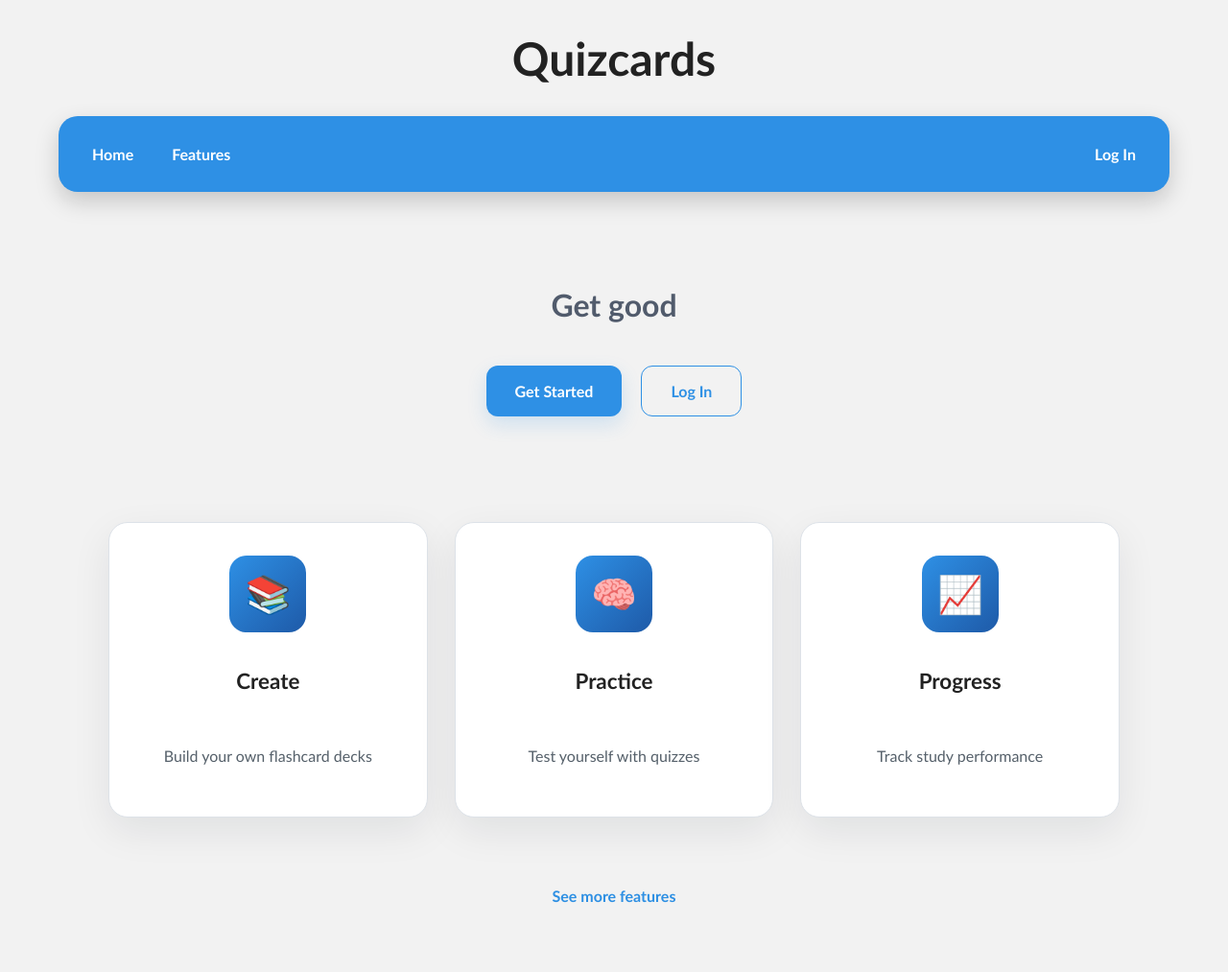
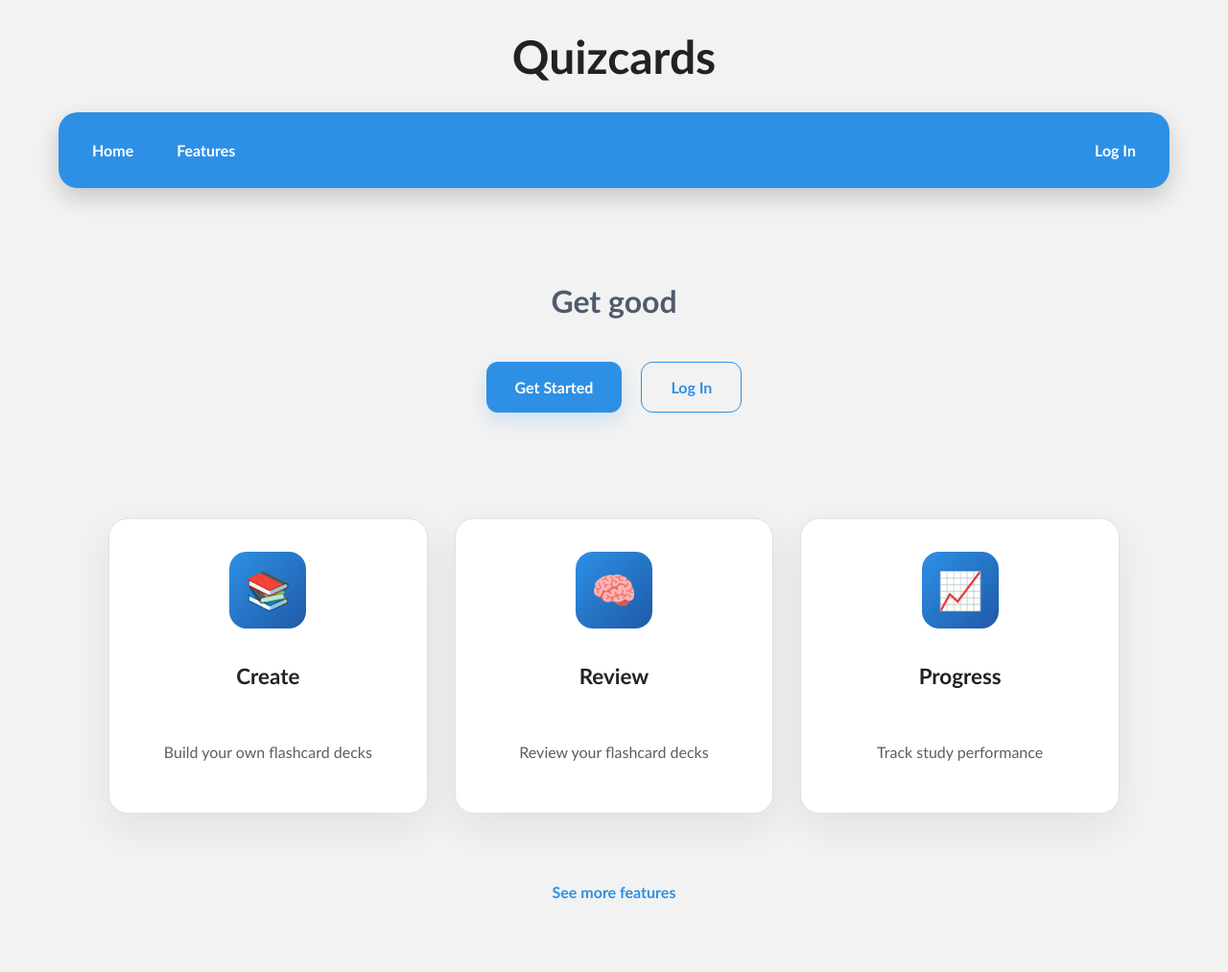
Before and after one commit to TheSriramM/Y12-revision-app, a Flask app: page / in a window 1280 px wide. Shown: the whole page at 96% size. After the commit the page ends 937 px from the top, so only its background shows below. Run offline with Flask 3, Linux system fonts and the light colour scheme.

Commit message:
some ui tweaks and improved consistency

```diff
--- a/static/dashboard.css
+++ b/static/dashboard.css
@@ -245,7 +245,7 @@ html {
     width: 85%;
     max-width: 1300px;
     margin: 24px auto;
-    padding-top: 1%;
+    padding-top: 2%;
 }
 
 /* Fitting as many columns as possible 220px apart*/
--- a/static/style.css
+++ b/static/style.css
@@ -9,6 +9,13 @@ h2 {
     font-size: 1.4rem;
     font-weight: 600;
     color: #222;
+}
+
+.logo{
+    text-align:center;
+    font-size:3rem;
+    margin-top:30px;
+    margin-bottom:30px;
 }
 
 .feature-card p {
@@ -206,7 +213,7 @@ main, .content {
 
 .nav-left{
     display:flex;
-    gap:40px;
+    gap:45px;
 }
 
 .nav-left a{
--- a/templates/base.html
+++ b/templates/base.html
@@ -8,8 +8,9 @@
 </head>
 <body>
 
-    <h1><b>Quizcards</b></h1>
+
     <header>
+        <h1 class="logo"><b>Quizcards</b></h1>
         <nav class="navbar">
             <div class="nav-left">
                 <a href="{{ url_for('home') }}">Home</a>
--- a/templates/home.html
+++ b/templates/home.html
@@ -20,8 +20,8 @@
             </article>
             <article class="feature-card">
                 <div class="feature-icon">🧠</div>
-                <h2>Practice</h2>
-                <p>Test yourself with quizzes</p>
+                <h2>Review</h2>
+                <p>Review your flashcard decks</p>
             </article>
             <article class="feature-card">
                 <div class="feature-icon">📈</div>
```
Also changed, not shown: database.db.
